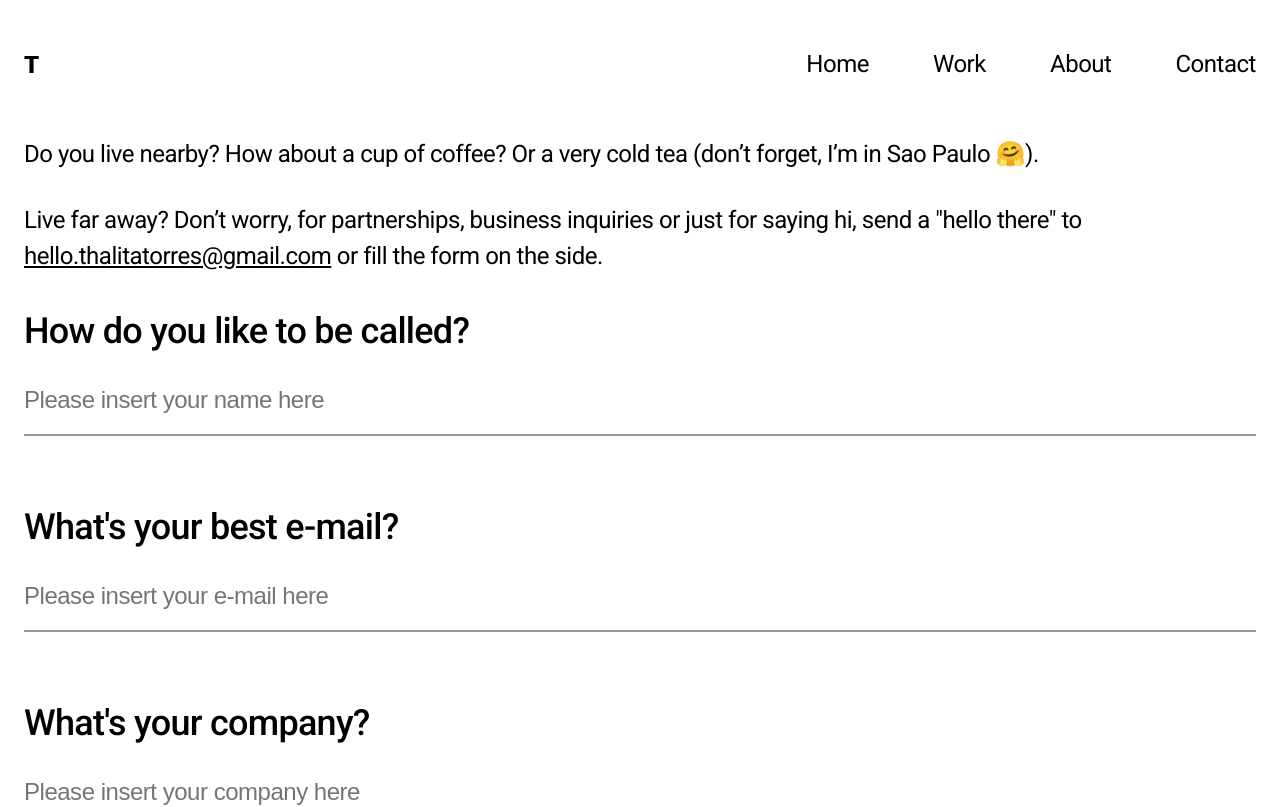
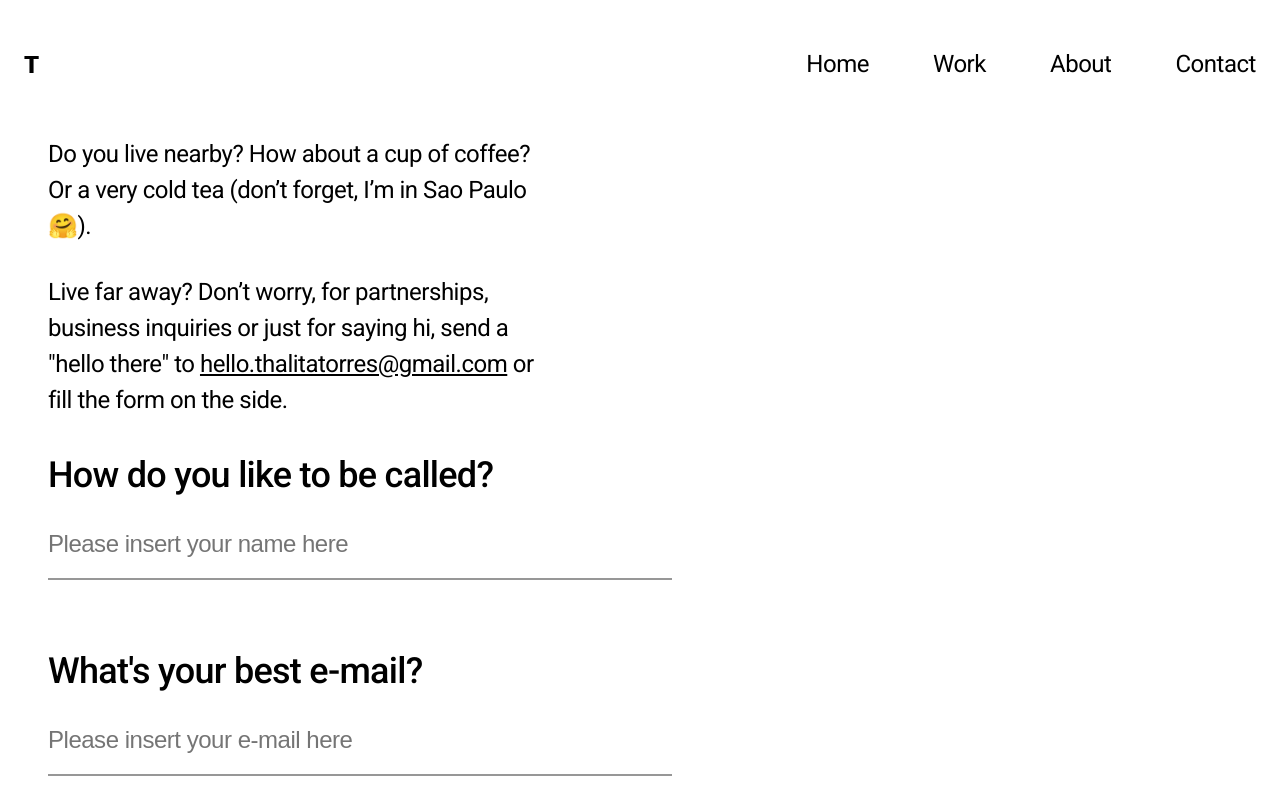
Before and after one commit to jadsonsantos/thalita-torres, a Next.js app: page /contact in a window 1280 px wide. Shown: the top 807 px of the page. Built offline with nearby package versions, Linux system fonts and the light colour scheme.

Commit message:
contact page adjustments

```diff
--- a/components/Form.js
+++ b/components/Form.js
@@ -24,7 +24,7 @@ const Form = () => {
             label="What's your best e-mail?"
             placeholder="Please insert your e-mail here"
             id="email"
-            type="text"
+            type="email"
             value={email}
             setValue={setEmail}
           />
--- a/pages/contact.js
+++ b/pages/contact.js
@@ -5,7 +5,7 @@ import Layout from './layout'
 
 export default function Contact() {
   return (
-    <Layout page="contact">
+    <Layout page="contact container">
       <Head>
         <title>Thalita Torres | Contact</title>
       </Head>
--- a/styles/Form.module.scss
+++ b/styles/Form.module.scss
@@ -1,4 +1,7 @@
 .form {
+  padding-bottom: 128px;
+  max-width: 672px;
+  flex: 1;
 
   &__submit {
     padding: 18px 30px;
@@ -8,4 +11,8 @@
     background: #2E2E2E;
     color: #FFFFFF;
   }
+
+  @media (min-width: 768px) {
+    padding-bottom: 0;
+  }
 }
--- a/styles/Introduction.module.scss
+++ b/styles/Introduction.module.scss
@@ -1,4 +1,6 @@
 .introduction {
+  max-width: 556px;
+
   &__title {
     margin: 64px 0;
   }
```
